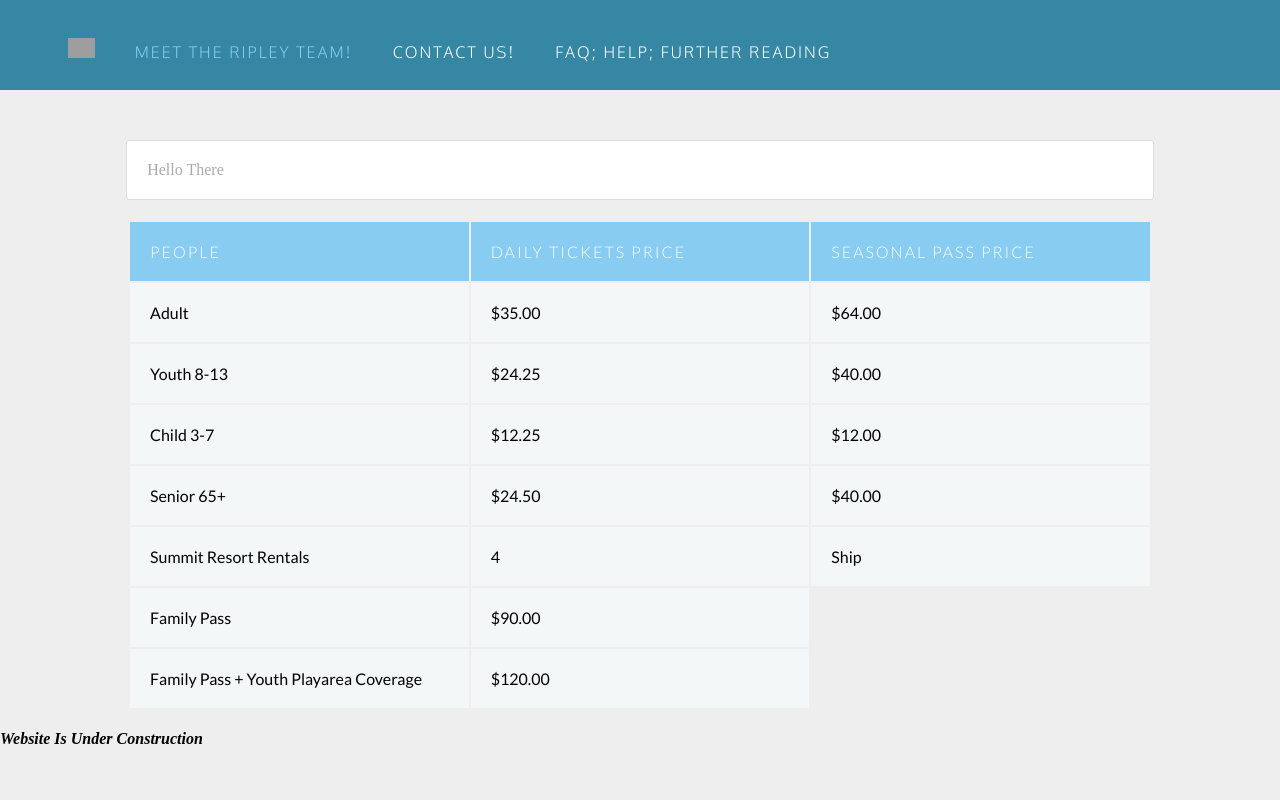
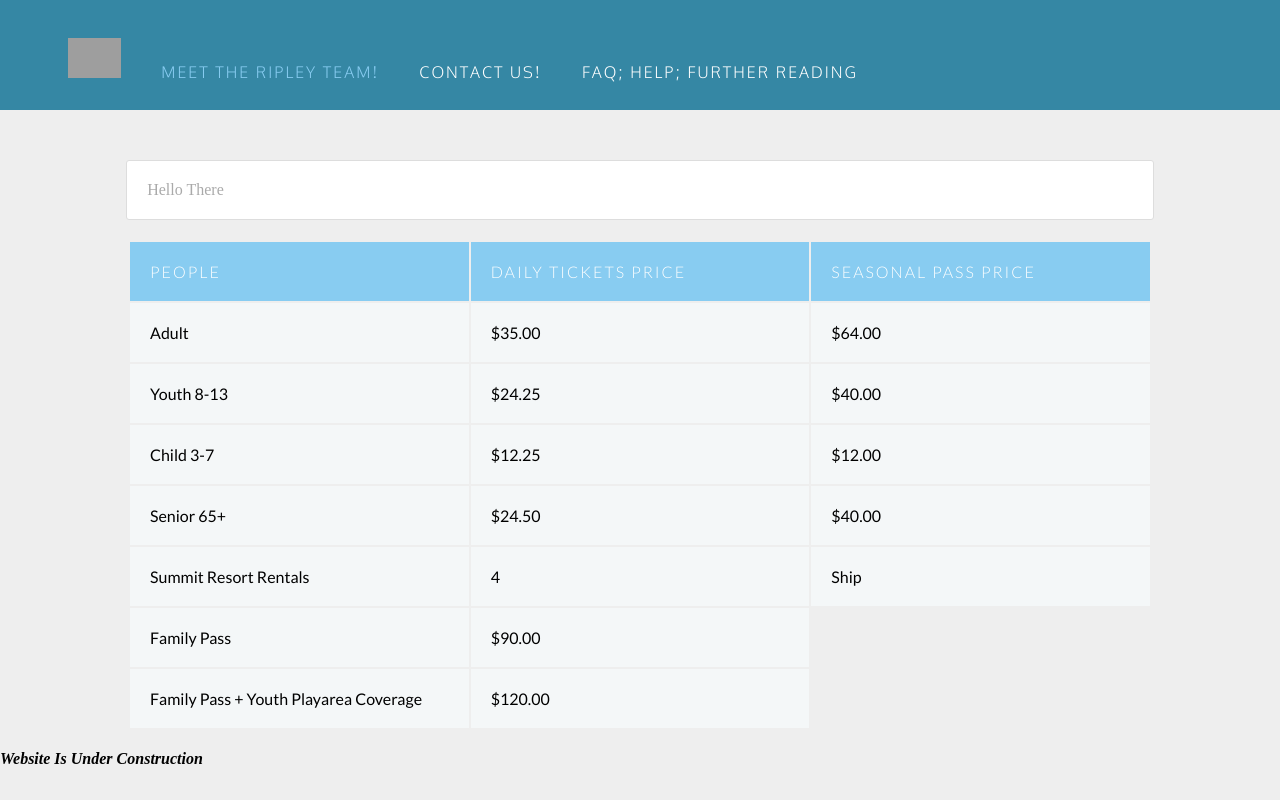
Before and after one commit to GoodByeGrade7/RipleysAquarium2, a plain HTML site: page index.html in a window 1280 px wide. Drawn offline with Linux system fonts and the light colour scheme; grey boxes are pictures that could not be loaded.

Commit message:
Update index.html

```diff
--- a/index.html
+++ b/index.html
@@ -8,7 +8,7 @@
 <body>
 
   <ul class="navigation">
-    <li><img src="https://vignette.wikia.nocookie.net/disney/images/8/8d/Nemo_Promo_1.png/revision/latest?cb=20151229212600" height="20px;"></li>
+    <li><img src="https://vignette.wikia.nocookie.net/disney/images/8/8d/Nemo_Promo_1.png/revision/latest?cb=20151229212600" height="40px;"></li>
     <li class="active"> Meet the Ripley Team!</li>
     <li>Contact Us!</li>
     <li>FAQ; HELP; FURTHER READING</li>
```
